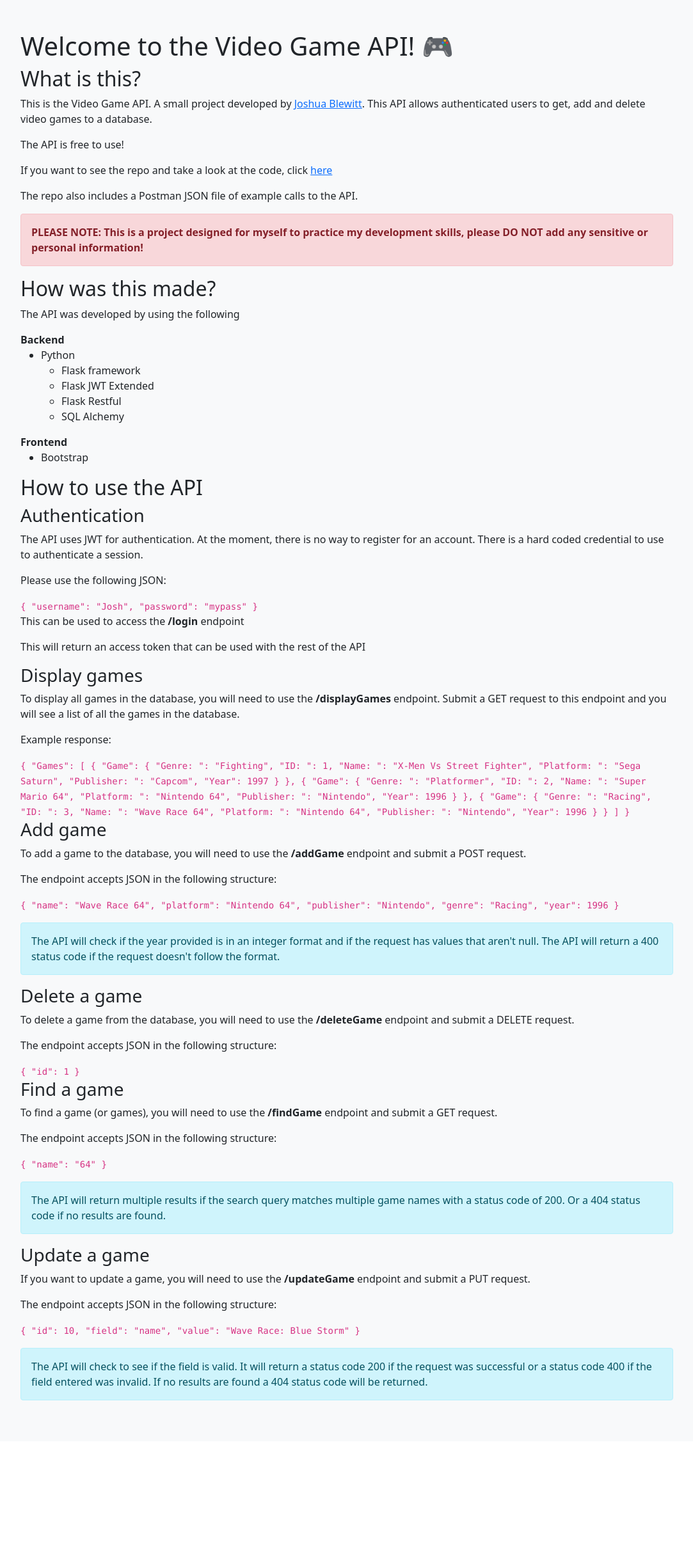
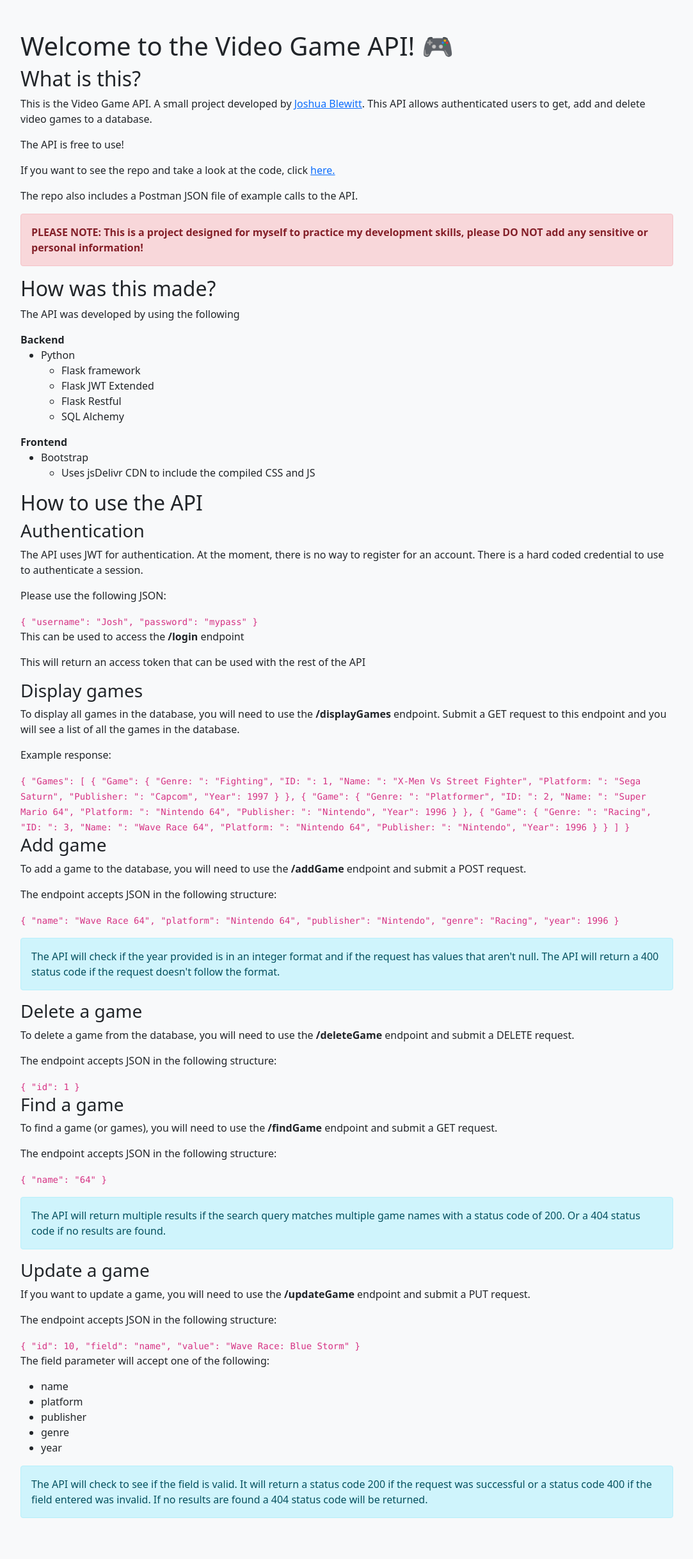
Before and after one commit to JB-26/video-game-api, a Flask app: page / in a window 1280 px wide. Shown: the whole page at 64% size, without its empty margins (98-1181 px from the left). Before the commit the page ends 2189 px from the top, so only its background shows below. Run offline with Flask 2, Linux system fonts and the light colour scheme.

Commit message:
Added Python env, improved README and index

```diff
--- a/templates/index.html
+++ b/templates/index.html
@@ -9,7 +9,7 @@
     </p>
     <p>The API is free to use!</p>
     <p>If you want to see the repo and take a look at the code, click <a
-            href="https://gitlab.com/JoshBl_/python-flask-api">here</a></p>
+            href="https://gitlab.com/JoshBl_/python-flask-api">here.</a></p>
     <p>The repo also includes a Postman JSON file of example calls to the API.</p>
     <div class="alert alert-danger" role="alert">
         <strong>PLEASE NOTE: This is a project designed for myself to practice my
@@ -31,6 +31,9 @@
     <strong>Frontend</strong>
     <ul>
         <li>Bootstrap</li>
+        <ul>
+            <li>Uses jsDelivr CDN to include the compiled CSS and JS</li>
+        </ul>
     </ul>
     <h2>How to use the API</h2>
 
@@ -136,6 +139,14 @@
             "value": "Wave Race: Blue Storm"
         }
     </code>
+    <p>The field parameter will accept one of the following:</p>
+    <ul>
+        <li>name</li>
+        <li>platform</li>
+        <li>publisher</li>
+        <li>genre</li>
+        <li>year</li>
+    </ul>
     <p></p>
     <div class="alert alert-info" role="alert">
         The API will check to see if the field is valid. It will return a status code 200 if the request was successful or a status code 400 if the field entered was invalid. If no results are found a 404 status code will be returned.
```
Also changed, not shown: requirements.txt (added, +39 -0 lines), README.md, data.sqlite.
